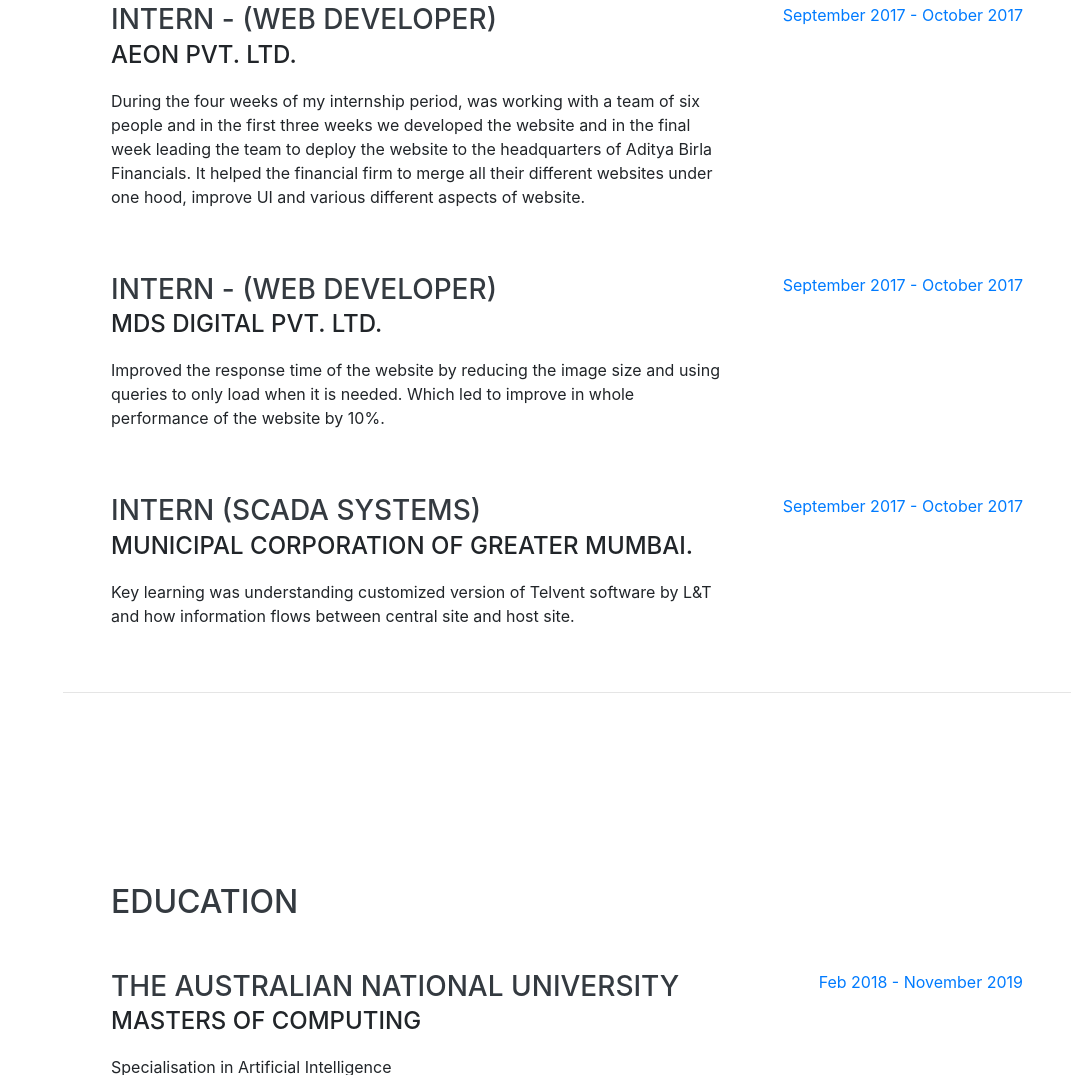
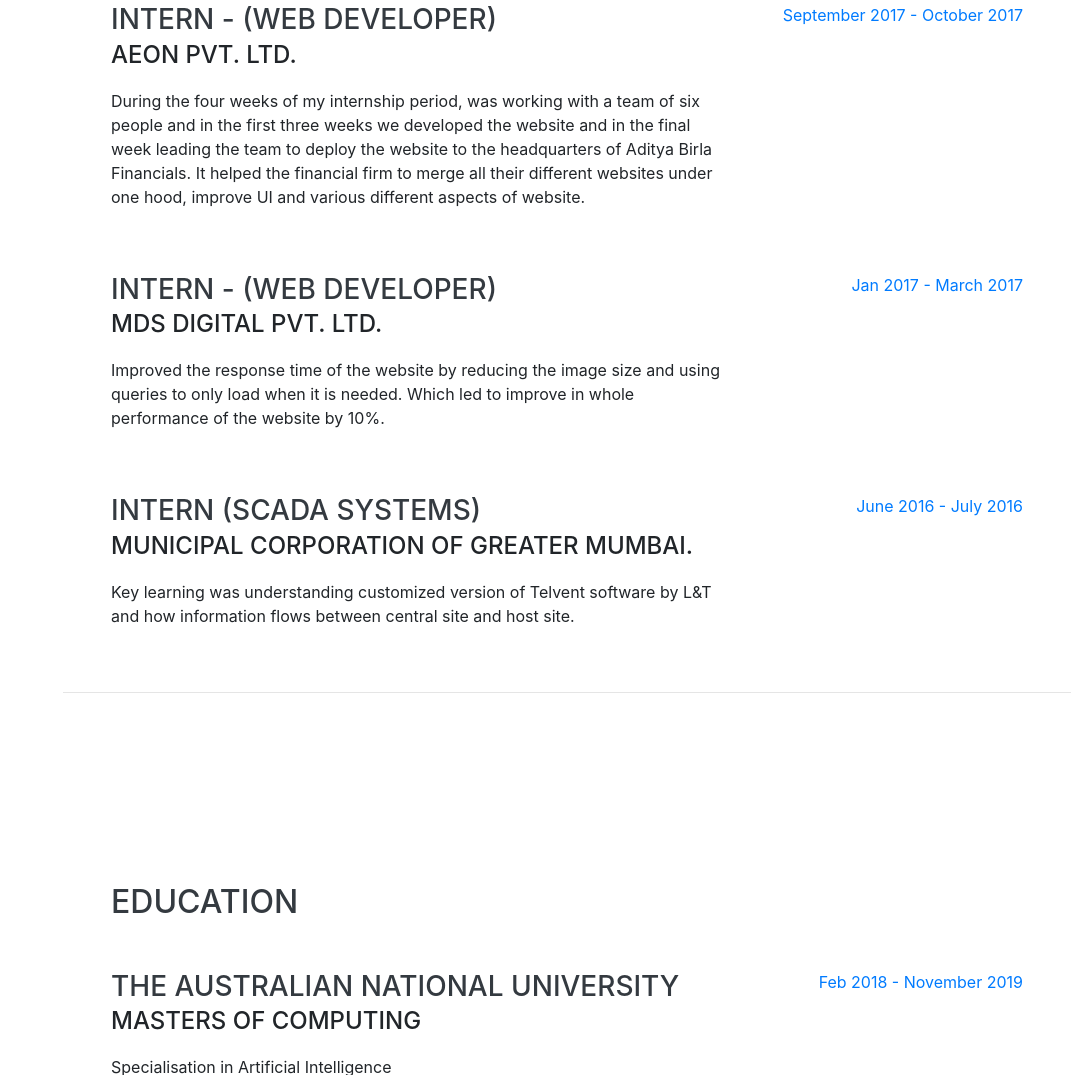
Before and after one commit to vaz007/vaz007.github.io, a website with bundled scripts: page index.html in a window 1280 px wide. Shown: the part 1474-2549 px from the top of the page, without its empty margins (209-1280 px from the left). Built offline with nearby package versions, Linux system fonts and the light colour scheme; a web font is replaced by a local one.

Commit message:
date change

```diff
--- a/index.html
+++ b/index.html
@@ -148,7 +148,7 @@
               it is needed. Which led to improve in whole performance of the website by 10%.</p>
           </div>
           <div class="resume-date text-md-right">
-            <span class="text-primary">September 2017 - October 2017</span>
+            <span class="text-primary">Jan 2017 - March 2017</span>
           </div>
         </div>
 
@@ -160,7 +160,7 @@
               between central site and host site.</p>
           </div>
           <div class="resume-date text-md-right">
-            <span class="text-primary">September 2017 - October 2017</span>
+            <span class="text-primary">June 2016 - July 2016</span>
           </div>
         </div>
 
```
